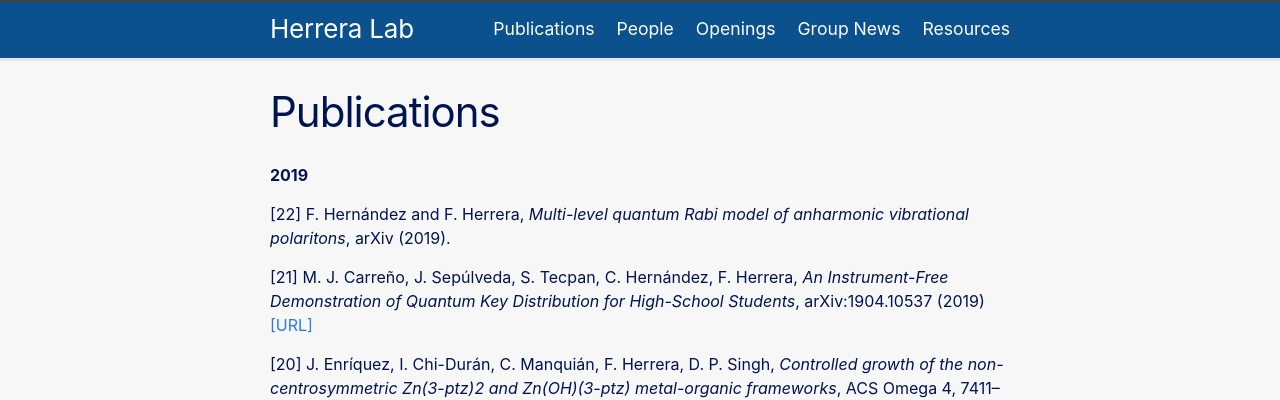
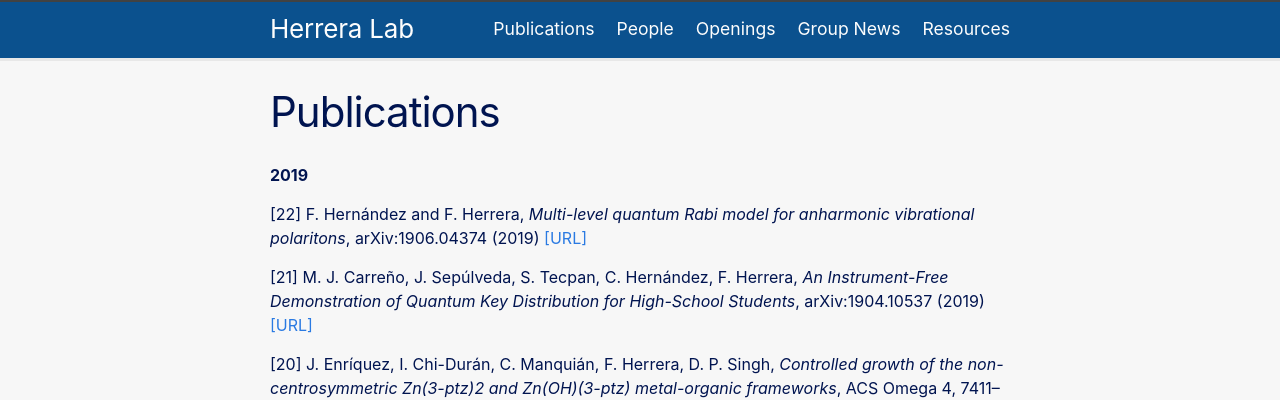
Before and after one commit to fherreralab/fherreralab.github.io, a Jekyll site: the page built from publications.md, in a window 1280 px wide. Shown: the top 400 px of the page. Built offline with Jekyll 4.4.1, drawn with Linux system fonts in a browser that asks for light colours.

Commit message:
updated publications

```diff
--- a/publications.md
+++ b/publications.md
@@ -6,7 +6,7 @@ permalink: /publications/
 
 **2019**
 
-[22] F. Hernández and F. Herrera, *Multi-level quantum Rabi model of anharmonic vibrational polaritons*, arXiv (2019).
+[22] F. Hernández and F. Herrera, *Multi-level quantum Rabi model for anharmonic vibrational polaritons*, arXiv:1906.04374 (2019) [[URL]](https://arxiv.org/abs/1906.04374)
 
 [21] M. J. Carreño, J. Sepúlveda, S. Tecpan, C. Hernández, F. Herrera, *An Instrument-Free Demonstration of Quantum Key Distribution for High-School Students*, arXiv:1904.10537 (2019) [[URL]](https://arxiv.org/abs/1904.10537)
 
```
Also changed, not shown: 2 other files.
